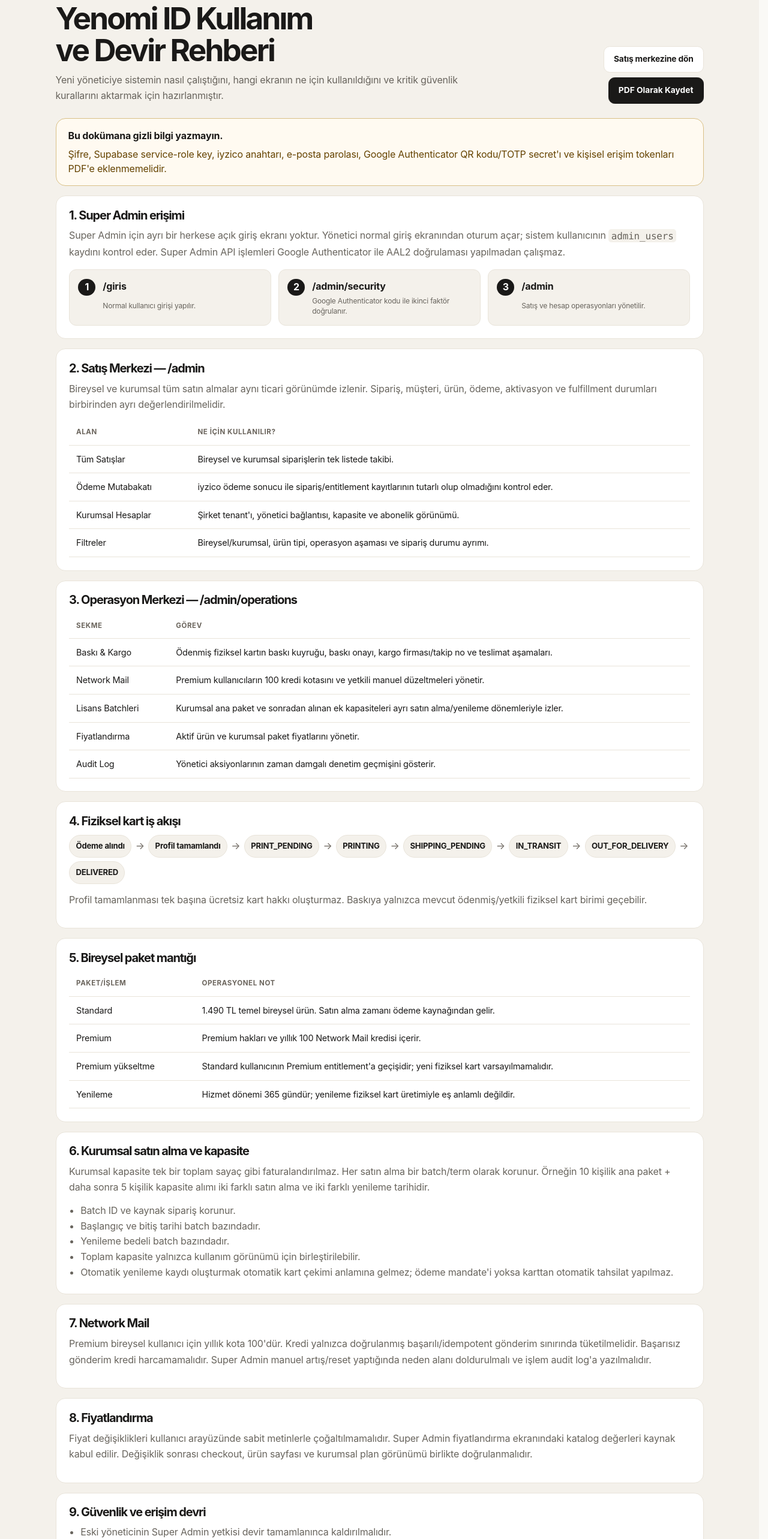
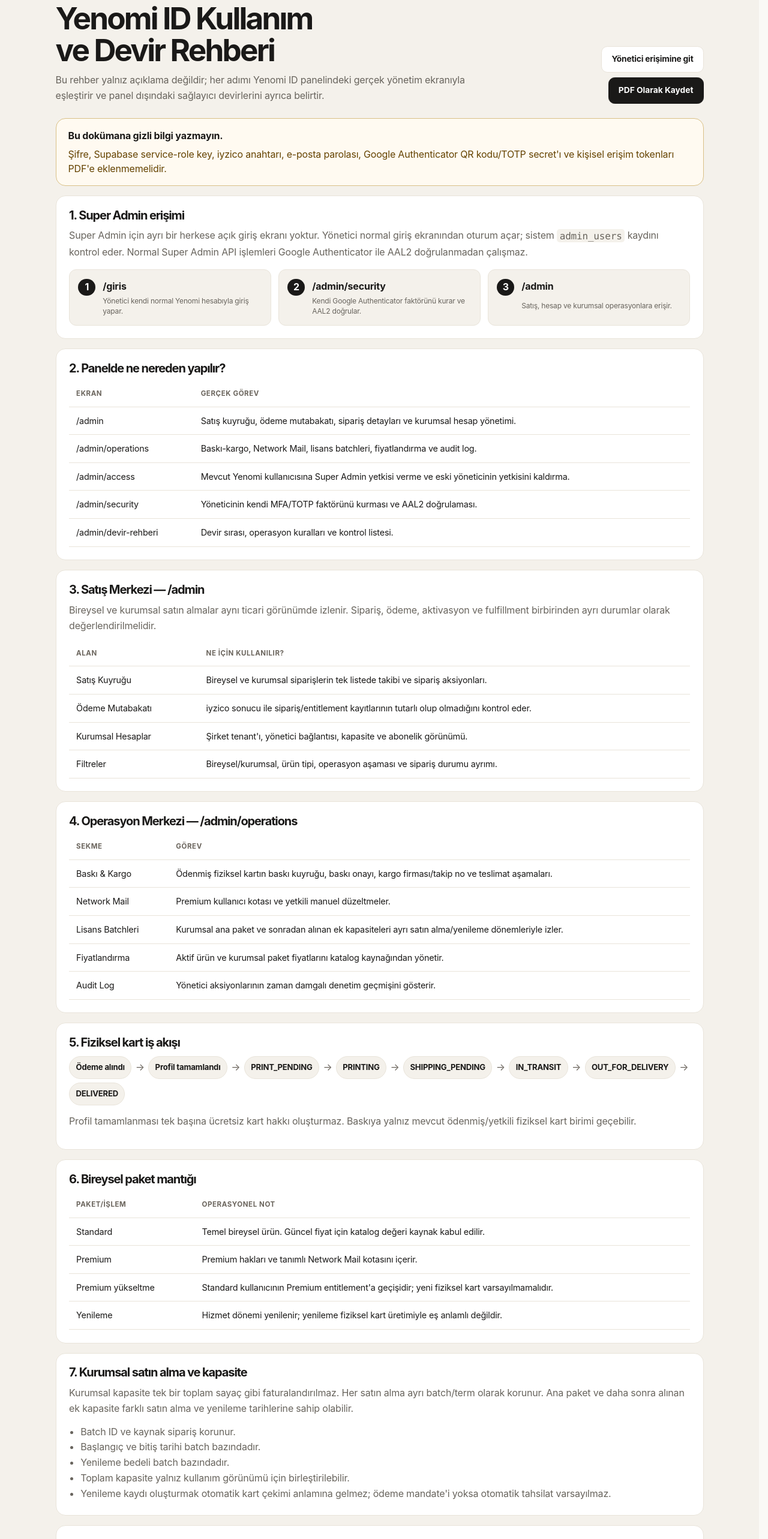
Before and after one commit to sevcanesim/id_system, a Next.js app: page /admin/devir-rehberi in a window 1280 px wide. Shown: the part 60-2626 px from the top of the page at 60% size. Built offline with nearby package versions, Linux system fonts and the light colour scheme; no server answers.

Commit message:
docs(admin): align handover guide with live controls

```diff
--- a/app/admin/devir-rehberi/page.tsx
+++ b/app/admin/devir-rehberi/page.tsx
@@ -7,31 +7,33 @@ export default function AdminHandoverGuidePage() {
   return <main className={styles.page} id="main-content">
     <section className={styles.shell}>
       <div className={styles.toolbar}>
-        <div><span className={styles.kicker}>SUPER ADMIN DEVİR DOKÜMANI</span><h1>Yenomi ID Kullanım ve Devir Rehberi</h1><p>Yeni yöneticiye sistemin nasıl çalıştığını, hangi ekranın ne için kullanıldığını ve kritik güvenlik kurallarını aktarmak için hazırlanmıştır.</p></div>
-        <div className={styles.actions}><Link href="/admin">Satış merkezine dön</Link><button type="button" onClick={() => window.print()}>PDF Olarak Kaydet</button></div>
+        <div><span className={styles.kicker}>SUPER ADMIN DEVİR DOKÜMANI</span><h1>Yenomi ID Kullanım ve Devir Rehberi</h1><p>Bu rehber yalnız açıklama değildir; her adımı Yenomi ID panelindeki gerçek yönetim ekranıyla eşleştirir ve panel dışındaki sağlayıcı devirlerini ayrıca belirtir.</p></div>
+        <div className={styles.actions}><Link href="/admin/access">Yönetici erişimine git</Link><button type="button" onClick={() => window.print()}>PDF Olarak Kaydet</button></div>
       </div>
 
       <div className={styles.warning}><strong>Bu dokümana gizli bilgi yazmayın.</strong><span>Şifre, Supabase service-role key, iyzico anahtarı, e-posta parolası, Google Authenticator QR kodu/TOTP secret'ı ve kişisel erişim tokenları PDF'e eklenmemelidir.</span></div>
 
-      <section className={styles.section}><h2>1. Super Admin erişimi</h2><p>Super Admin için ayrı bir herkese açık giriş ekranı yoktur. Yönetici normal giriş ekranından oturum açar; sistem kullanıcının <code>admin_users</code> kaydını kontrol eder. Super Admin API işlemleri Google Authenticator ile AAL2 doğrulaması yapılmadan çalışmaz.</p><div className={styles.steps}><div><b>1</b><span><strong>/giris</strong><small>Normal kullanıcı girişi yapılır.</small></span></div><div><b>2</b><span><strong>/admin/security</strong><small>Google Authenticator kodu ile ikinci faktör doğrulanır.</small></span></div><div><b>3</b><span><strong>/admin</strong><small>Satış ve hesap operasyonları yönetilir.</small></span></div></div></section>
+      <section className={styles.section}><h2>1. Super Admin erişimi</h2><p>Super Admin için ayrı bir herkese açık giriş ekranı yoktur. Yönetici normal giriş ekranından oturum açar; sistem <code>admin_users</code> kaydını kontrol eder. Normal Super Admin API işlemleri Google Authenticator ile AAL2 doğrulanmadan çalışmaz.</p><div className={styles.steps}><div><b>1</b><span><strong>/giris</strong><small>Yönetici kendi normal Yenomi hesabıyla giriş yapar.</small></span></div><div><b>2</b><span><strong>/admin/security</strong><small>Kendi Google Authenticator faktörünü kurar ve AAL2 doğrular.</small></span></div><div><b>3</b><span><strong>/admin</strong><small>Satış, hesap ve kurumsal operasyonlara erişir.</small></span></div></div></section>
 
-      <section className={styles.section}><h2>2. Satış Merkezi — /admin</h2><p>Bireysel ve kurumsal tüm satın almalar aynı ticari görünümde izlenir. Sipariş, müşteri, ürün, ödeme, aktivasyon ve fulfillment durumları birbirinden ayrı değerlendirilmelidir.</p><table><thead><tr><th>Alan</th><th>Ne için kullanılır?</th></tr></thead><tbody><tr><td>Tüm Satışlar</td><td>Bireysel ve kurumsal siparişlerin tek listede takibi.</td></tr><tr><td>Ödeme Mutabakatı</td><td>iyzico ödeme sonucu ile sipariş/entitlement kayıtlarının tutarlı olup olmadığını kontrol eder.</td></tr><tr><td>Kurumsal Hesaplar</td><td>Şirket tenant'ı, yönetici bağlantısı, kapasite ve abonelik görünümü.</td></tr><tr><td>Filtreler</td><td>Bireysel/kurumsal, ürün tipi, operasyon aşaması ve sipariş durumu ayrımı.</td></tr></tbody></table></section>
+      <section className={styles.section}><h2>2. Panelde ne nereden yapılır?</h2><table><thead><tr><th>Ekran</th><th>Gerçek görev</th></tr></thead><tbody><tr><td><Link href="/admin">/admin</Link></td><td>Satış kuyruğu, ödeme mutabakatı, sipariş detayları ve kurumsal hesap yönetimi.</td></tr><tr><td><Link href="/admin/operations">/admin/operations</Link></td><td>Baskı-kargo, Network Mail, lisans batchleri, fiyatlandırma ve audit log.</td></tr><tr><td><Link href="/admin/access">/admin/access</Link></td><td>Mevcut Yenomi kullanıcısına Super Admin yetkisi verme ve eski yöneticinin yetkisini kaldırma.</td></tr><tr><td><Link href="/admin/security">/admin/security</Link></td><td>Yöneticinin kendi MFA/TOTP faktörünü kurması ve AAL2 doğrulaması.</td></tr><tr><td><Link href="/admin/devir-rehberi">/admin/devir-rehberi</Link></td><td>Devir sırası, operasyon kuralları ve kontrol listesi.</td></tr></tbody></table></section>
 
-      <section className={styles.section}><h2>3. Operasyon Merkezi — /admin/operations</h2><table><thead><tr><th>Sekme</th><th>Görev</th></tr></thead><tbody><tr><td>Baskı & Kargo</td><td>Ödenmiş fiziksel kartın baskı kuyruğu, baskı onayı, kargo firması/takip no ve teslimat aşamaları.</td></tr><tr><td>Network Mail</td><td>Premium kullanıcıların 100 kredi kotasını ve yetkili manuel düzeltmeleri yönetir.</td></tr><tr><td>Lisans Batchleri</td><td>Kurumsal ana paket ve sonradan alınan ek kapasiteleri ayrı satın alma/yenileme dönemleriyle izler.</td></tr><tr><td>Fiyatlandırma</td><td>Aktif ürün ve kurumsal paket fiyatlarını yönetir.</td></tr><tr><td>Audit Log</td><td>Yönetici aksiyonlarının zaman damgalı denetim geçmişini gösterir.</td></tr></tbody></table></section>
+      <section className={styles.section}><h2>3. Satış Merkezi — /admin</h2><p>Bireysel ve kurumsal satın almalar aynı ticari görünümde izlenir. Sipariş, ödeme, aktivasyon ve fulfillment birbirinden ayrı durumlar olarak değerlendirilmelidir.</p><table><thead><tr><th>Alan</th><th>Ne için kullanılır?</th></tr></thead><tbody><tr><td>Satış Kuyruğu</td><td>Bireysel ve kurumsal siparişlerin tek listede takibi ve sipariş aksiyonları.</td></tr><tr><td>Ödeme Mutabakatı</td><td>iyzico sonucu ile sipariş/entitlement kayıtlarının tutarlı olup olmadığını kontrol eder.</td></tr><tr><td>Kurumsal Hesaplar</td><td>Şirket tenant'ı, yönetici bağlantısı, kapasite ve abonelik görünümü.</td></tr><tr><td>Filtreler</td><td>Bireysel/kurumsal, ürün tipi, operasyon aşaması ve sipariş durumu ayrımı.</td></tr></tbody></table></section>
 
-      <section className={styles.section}><h2>4. Fiziksel kart iş akışı</h2><div className={styles.flow}><span>Ödeme alındı</span><i>→</i><span>Profil tamamlandı</span><i>→</i><span>PRINT_PENDING</span><i>→</i><span>PRINTING</span><i>→</i><span>SHIPPING_PENDING</span><i>→</i><span>IN_TRANSIT</span><i>→</i><span>OUT_FOR_DELIVERY</span><i>→</i><span>DELIVERED</span></div><p>Profil tamamlanması tek başına ücretsiz kart hakkı oluşturmaz. Baskıya yalnızca mevcut ödenmiş/yetkili fiziksel kart birimi geçebilir.</p></section>
+      <section className={styles.section}><h2>4. Operasyon Merkezi — /admin/operations</h2><table><thead><tr><th>Sekme</th><th>Görev</th></tr></thead><tbody><tr><td>Baskı & Kargo</td><td>Ödenmiş fiziksel kartın baskı kuyruğu, baskı onayı, kargo firması/takip no ve teslimat aşamaları.</td></tr><tr><td>Network Mail</td><td>Premium kullanıcı kotası ve yetkili manuel düzeltmeler.</td></tr><tr><td>Lisans Batchleri</td><td>Kurumsal ana paket ve sonradan alınan ek kapasiteleri ayrı satın alma/yenileme dönemleriyle izler.</td></tr><tr><td>Fiyatlandırma</td><td>Aktif ürün ve kurumsal paket fiyatlarını katalog kaynağından yönetir.</td></tr><tr><td>Audit Log</td><td>Yönetici aksiyonlarının zaman damgalı denetim geçmişini gösterir.</td></tr></tbody></table></section>
 
-      <section className={styles.section}><h2>5. Bireysel paket mantığı</h2><table><thead><tr><th>Paket/işlem</th><th>Operasyonel not</th></tr></thead><tbody><tr><td>Standard</td><td>1.490 TL temel bireysel ürün. Satın alma zamanı ödeme kaynağından gelir.</td></tr><tr><td>Premium</td><td>Premium hakları ve yıllık 100 Network Mail kredisi içerir.</td></tr><tr><td>Premium yükseltme</td><td>Standard kullanıcının Premium entitlement'a geçişidir; yeni fiziksel kart varsayılmamalıdır.</td></tr><tr><td>Yenileme</td><td>Hizmet dönemi 365 gündür; yenileme fiziksel kart üretimiyle eş anlamlı değildir.</td></tr></tbody></table></section>
+      <section className={styles.section}><h2>5. Fiziksel kart iş akışı</h2><div className={styles.flow}><span>Ödeme alındı</span><i>→</i><span>Profil tamamlandı</span><i>→</i><span>PRINT_PENDING</span><i>→</i><span>PRINTING</span><i>→</i><span>SHIPPING_PENDING</span><i>→</i><span>IN_TRANSIT</span><i>→</i><span>OUT_FOR_DELIVERY</span><i>→</i><span>DELIVERED</span></div><p>Profil tamamlanması tek başına ücretsiz kart hakkı oluşturmaz. Baskıya yalnız mevcut ödenmiş/yetkili fiziksel kart birimi geçebilir.</p></section>
 
-      <section className={styles.section}><h2>6. Kurumsal satın alma ve kapasite</h2><p>Kurumsal kapasite tek bir toplam sayaç gibi faturalandırılmaz. Her satın alma bir batch/term olarak korunur. Örneğin 10 kişilik ana paket + daha sonra 5 kişilik kapasite alımı iki farklı satın alma ve iki farklı yenileme tarihidir.</p><ul><li>Batch ID ve kaynak sipariş korunur.</li><li>Başlangıç ve bitiş tarihi batch bazındadır.</li><li>Yenileme bedeli batch bazındadır.</li><li>Toplam kapasite yalnızca kullanım görünümü için birleştirilebilir.</li><li>Otomatik yenileme kaydı oluşturmak otomatik kart çekimi anlamına gelmez; ödeme mandate'i yoksa karttan otomatik tahsilat yapılmaz.</li></ul></section>
+      <section className={styles.section}><h2>6. Bireysel paket mantığı</h2><table><thead><tr><th>Paket/işlem</th><th>Operasyonel not</th></tr></thead><tbody><tr><td>Standard</td><td>Temel bireysel ürün. Güncel fiyat için katalog değeri kaynak kabul edilir.</td></tr><tr><td>Premium</td><td>Premium hakları ve tanımlı Network Mail kotasını içerir.</td></tr><tr><td>Premium yükseltme</td><td>Standard kullanıcının Premium entitlement'a geçişidir; yeni fiziksel kart varsayılmamalıdır.</td></tr><tr><td>Yenileme</td><td>Hizmet dönemi yenilenir; yenileme fiziksel kart üretimiyle eş anlamlı değildir.</td></tr></tbody></table></section>
 
-      <section className={styles.section}><h2>7. Network Mail</h2><p>Premium bireysel kullanıcı için yıllık kota 100'dür. Kredi yalnızca doğrulanmış başarılı/idempotent gönderim sınırında tüketilmelidir. Başarısız gönderim kredi harcamamalıdır. Super Admin manuel artış/reset yaptığında neden alanı doldurulmalı ve işlem audit log'a yazılmalıdır.</p></section>
+      <section className={styles.section}><h2>7. Kurumsal satın alma ve kapasite</h2><p>Kurumsal kapasite tek bir toplam sayaç gibi faturalandırılmaz. Her satın alma ayrı batch/term olarak korunur. Ana paket ve daha sonra alınan ek kapasite farklı satın alma ve yenileme tarihlerine sahip olabilir.</p><ul><li>Batch ID ve kaynak sipariş korunur.</li><li>Başlangıç ve bitiş tarihi batch bazındadır.</li><li>Yenileme bedeli batch bazındadır.</li><li>Toplam kapasite yalnız kullanım görünümü için birleştirilebilir.</li><li>Yenileme kaydı oluşturmak otomatik kart çekimi anlamına gelmez; ödeme mandate'i yoksa otomatik tahsilat varsayılmaz.</li></ul></section>
 
-      <section className={styles.section}><h2>8. Fiyatlandırma</h2><p>Fiyat değişiklikleri kullanıcı arayüzünde sabit metinlerle çoğaltılmamalıdır. Super Admin fiyatlandırma ekranındaki katalog değerleri kaynak kabul edilir. Değişiklik sonrası checkout, ürün sayfası ve kurumsal plan görünümü birlikte doğrulanmalıdır.</p></section>
+      <section className={styles.section}><h2>8. Network Mail ve fiyatlandırma</h2><p>Network Mail kredisi yalnız başarılı/idempotent gönderim sınırında tüketilmelidir. Manuel artış veya reset nedeni belirtilmeli ve audit log'a yazılmalıdır. Fiyat değişikliklerinde Super Admin fiyatlandırma ekranındaki katalog değerleri kaynak kabul edilir; checkout, ürün ve kurumsal plan görünümü birlikte doğrulanır.</p></section>
 
-      <section className={styles.section}><h2>9. Güvenlik ve erişim devri</h2><ul><li>Eski yöneticinin Super Admin yetkisi devir tamamlanınca kaldırılmalıdır.</li><li>Eski cihazdaki Google Authenticator faktörü kaldırılmalı, yeni yönetici kendi cihazında yeni TOTP faktörü kurmalıdır.</li><li>Şifre/TOTP secret paylaşmak yerine yeni kullanıcıya ayrı kimlik ve ayrı MFA tanımlanmalıdır.</li><li>Supabase, Vercel, GitHub, iyzico, Resend ve alan adı yönetimi için kişiye özel hesap/yetki tercih edilmelidir.</li><li>Service-role key veya production secret'ları mesaj, PDF veya ekran görüntüsüyle paylaşmayın.</li><li>Devir sonunda kritik yönetici işlemleri Audit Log üzerinden kontrol edilmelidir.</li></ul></section>
+      <section className={styles.section}><h2>9. Güvenlik ve Super Admin devri</h2><ol><li>Yeni yönetici için normal Yenomi hesabı oluşturulur.</li><li><Link href="/admin/access">Yönetici Erişimi</Link> ekranından Super Admin yetkisi verilir.</li><li>Yeni yönetici kendi hesabıyla giriş yapar ve <Link href="/admin/security">Güvenlik</Link> ekranından kendi Authenticator faktörünü kurar.</li><li>Satış ve Operasyon ekranlarında erişim test edilir.</li><li>Eski yöneticinin Super Admin yetkisi <Link href="/admin/access">Yönetici Erişimi</Link> ekranından kaldırılır.</li><li>Audit Log üzerinden grant/revoke ve kritik operasyon kayıtları kontrol edilir.</li></ol></section>
 
-      <section className={styles.section}><h2>10. Devir kontrol listesi</h2><div className={styles.checklist}><label><input type="checkbox" /> Yeni yöneticinin normal hesabı oluşturuldu</label><label><input type="checkbox" /> Super Admin yetkisi tanımlandı</label><label><input type="checkbox" /> Google Authenticator yeni cihazda kuruldu ve AAL2 doğrulandı</label><label><input type="checkbox" /> Eski yönetici erişimleri kaldırıldı</label><label><input type="checkbox" /> Satış Merkezi ve Operasyon Merkezi birlikte test edildi</label><label><input type="checkbox" /> Baskı/kargo örnek akışı kontrol edildi</label><label><input type="checkbox" /> Kurumsal batch ve yenileme kayıtları kontrol edildi</label><label><input type="checkbox" /> Network Mail kotası ve audit kayıtları kontrol edildi</label><label><input type="checkbox" /> Üretim secret'larının hiçbiri PDF'e eklenmedi</label></div></section>
+      <section className={styles.section}><h2>10. Panel dışı erişimler</h2><p>Aşağıdaki yetkiler Yenomi ID Super Admin panelinden yönetilmez. Devir sırasında ilgili sağlayıcının kendi yönetim ekranında ayrıca ele alınmalıdır.</p><table><thead><tr><th>Sistem</th><th>Devir kuralı</th></tr></thead><tbody><tr><td>GitHub</td><td>Repository/organization erişimi kişiye özel hesapla verilir, eski kullanıcının erişimi kaldırılır.</td></tr><tr><td>Vercel</td><td>Team/project erişimi yeni yöneticiye atanır; production environment secret'ları mesajla paylaşılmaz.</td></tr><tr><td>Supabase</td><td>Project/team erişimi ayrı kullanıcıya verilir; service-role key paylaşımı yapılmaz.</td></tr><tr><td>iyzico</td><td>Merchant panel yetkileri sağlayıcı panelinden devredilir.</td></tr><tr><td>Resend / e-posta</td><td>Hesap/alan adı erişimleri sağlayıcı tarafından yönetilir.</td></tr><tr><td>Domain / DNS</td><td>Registrar ve DNS sağlayıcısı erişimi ayrıca devredilir.</td></tr></tbody></table></section>
+
+      <section className={styles.section}><h2>11. Devir kontrol listesi</h2><div className={styles.checklist}><label><input type="checkbox" /> Yeni yöneticinin normal hesabı oluşturuldu</label><label><input type="checkbox" /> /admin/access üzerinden Super Admin yetkisi tanımlandı</label><label><input type="checkbox" /> Google Authenticator yeni yöneticinin kendi cihazında kuruldu ve AAL2 doğrulandı</label><label><input type="checkbox" /> Satış Merkezi ve Operasyon Merkezi test edildi</label><label><input type="checkbox" /> Eski yöneticinin Super Admin yetkisi kaldırıldı</label><label><input type="checkbox" /> GitHub, Vercel, Supabase, iyzico, Resend ve domain erişimleri ayrı ayrı kontrol edildi</label><label><input type="checkbox" /> Baskı/kargo örnek akışı kontrol edildi</label><label><input type="checkbox" /> Kurumsal batch ve yenileme kayıtları kontrol edildi</label><label><input type="checkbox" /> Network Mail kotası ve audit kayıtları kontrol edildi</label><label><input type="checkbox" /> Üretim secret'larının hiçbiri PDF'e eklenmedi</label></div></section>
 
       <footer className={styles.footer}><span>Yenomi ID — Super Admin Kullanım ve Devir Rehberi</span><span>Bu çıktı operasyonel bilgilendirme dokümanıdır; gizli erişim bilgisi içermez.</span></footer>
     </section>
```
